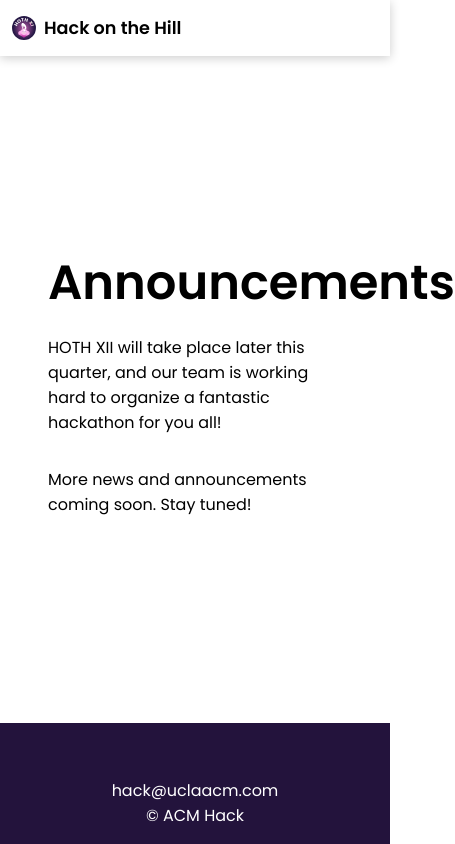
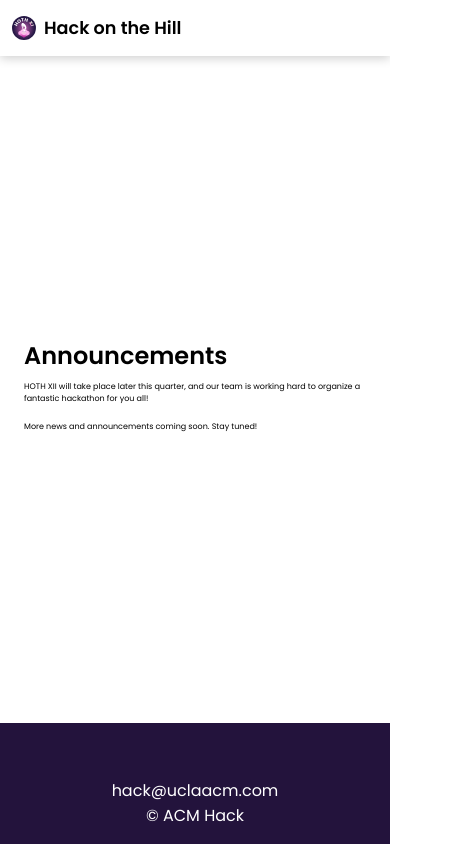
Before and after one commit to uclaacm/hoth.uclaacm.com, a React (Vite) app: page /announcements in a window 390 px wide. Shown: the whole page, 455 px wide, since content can reach past the window. Built offline with nearby package versions, Linux system fonts and the light colour scheme; some icons are missing.

Commit message:
Added responsiveness support to Announcements page

```diff
--- a/src/styles/Announcements.css
+++ b/src/styles/Announcements.css
@@ -12,3 +12,27 @@
 	display: flex;
 	flex-direction: column;
 }
+
+@media (max-width: 550px) {
+	#announcements {
+		padding: 1rem 1.5rem;
+	}
+
+	.announcements-title {
+		font-size: 2.25rem;
+	}
+
+	.announcements-container p {
+		font-size: 0.8rem;
+	}
+}
+
+@media (max-width: 400px) {
+	.announcements-title {
+		font-size: 1.5rem;
+	}
+
+	.announcements-container p {
+		font-size: 0.5rem;
+	}
+}
```
